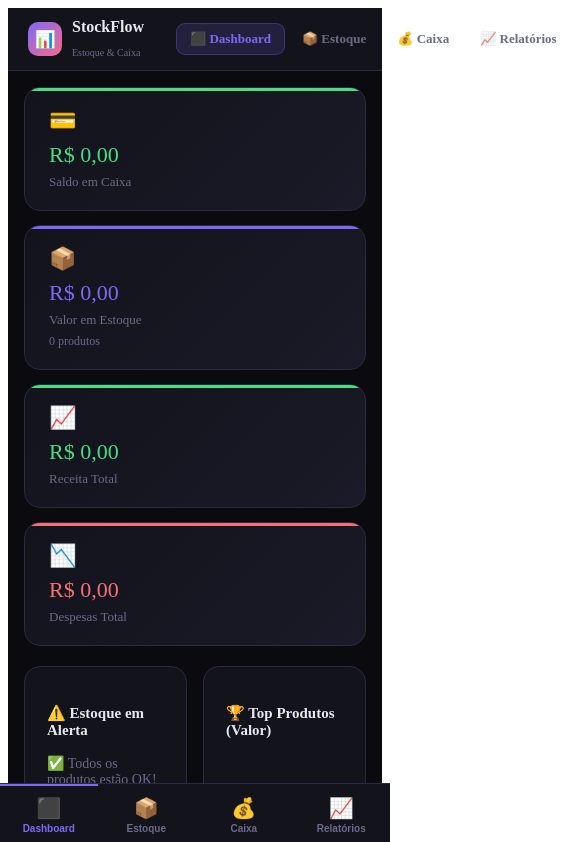
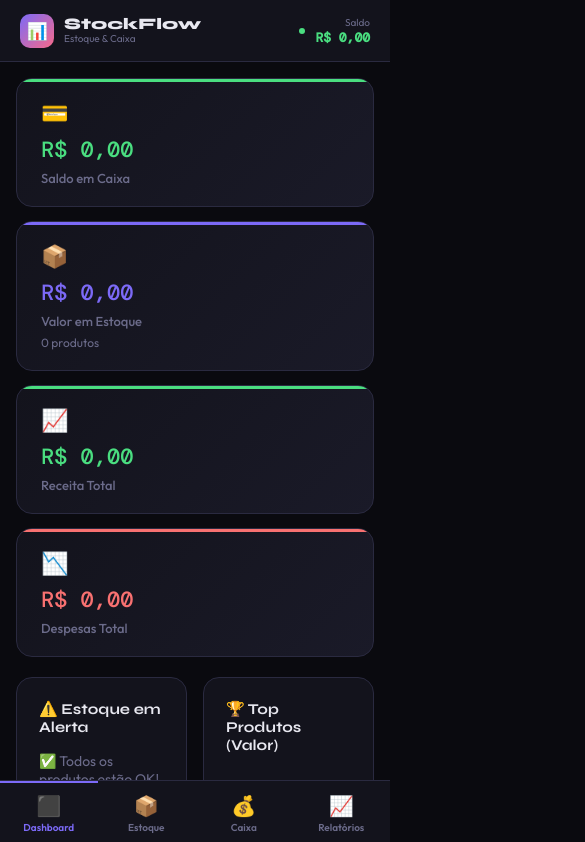
Before and after one commit to Fern1nd0/stockflow, a React (Vite) app: page / in a window 390 px wide. Shown: the top 842 px of the page, 585 px wide, since content can reach past the window. Built offline with nearby package versions, Linux system fonts and the light colour scheme; data requests are answered from the project's data file.

Commit message:
fix: nav responsivo mobile/desktop

```diff
--- a/index.html
+++ b/index.html
@@ -4,7 +4,88 @@
     <meta charset="UTF-8" />
     <meta name="viewport" content="width=device-width, initial-scale=1.0, viewport-fit=cover" />
     <title>StockFlow</title>
+    <link rel="preconnect" href="https://fonts.googleapis.com" />
+    <link rel="preconnect" href="https://fonts.gstatic.com" crossorigin />
     <link href="https://fonts.googleapis.com/css2?family=Syne:wght@400;600;700;800&family=DM+Mono:wght@400;500&family=Outfit:wght@300;400;500;600&display=swap" rel="stylesheet" />
+    <style>
+      *, *::before, *::after { box-sizing: border-box; margin: 0; padding: 0; }
+
+      :root {
+        --bg: #0a0a0f; --panel: #13131c; --panel2: #1a1a28; --border: #2a2a40;
+        --accent: #7c6af7; --accent2: #f76a8a; --green: #4ade80; --red: #f87171;
+        --yellow: #fbbf24; --text: #e8e8f0; --muted: #6b6b8a;
+        --font-head: 'Syne', sans-serif;
+        --font-mono: 'DM Mono', monospace;
+        --font-body: 'Outfit', sans-serif;
+      }
+
+      html, body {
+        background: var(--bg);
+        color: var(--text);
+        font-family: var(--font-body);
+        /* Impede scroll horizontal no mobile */
+        overflow-x: hidden;
+        width: 100%;
+      }
+
+      input, select, textarea {
+        background: var(--panel2);
+        border: 1px solid var(--border);
+        color: var(--text);
+        font-family: var(--font-body);
+        border-radius: 8px;
+        padding: 9px 13px;
+        font-size: 14px;
+        outline: none;
+        width: 100%;
+        transition: border-color .2s;
+      }
+      input:focus, select:focus { border-color: var(--accent); }
+      button { cursor: pointer; font-family: var(--font-body); border: none; outline: none; }
+
+      ::-webkit-scrollbar { width: 5px; height: 5px; }
+      ::-webkit-scrollbar-track { background: var(--panel); }
+      ::-webkit-scrollbar-thumb { background: var(--border); border-radius: 10px; }
+
+      .badge-low  { background: rgba(248,113,113,.15); color: var(--red);    border: 1px solid rgba(248,113,113,.3); }
+      .badge-ok   { background: rgba(74,222,128,.15);  color: var(--green);  border: 1px solid rgba(74,222,128,.3); }
+      .badge-warn { background: rgba(251,191,36,.15);  color: var(--yellow); border: 1px solid rgba(251,191,36,.3); }
+
+      @keyframes fadeIn { from { opacity:0; transform:translateY(8px); } to { opacity:1; transform:translateY(0); } }
+      .fade-in { animation: fadeIn .25s ease forwards; }
+      @keyframes pulse { 0%,100% { opacity:1 } 50% { opacity:.5 } }
+      .pulse { animation: pulse 2s infinite; }
+      @keyframes spin { to { transform: rotate(360deg); } }
+      .spin { animation: spin 1s linear infinite; display: inline-block; }
+
+      /* ── RESPONSIVIDADE ─────────────────────────────────── */
+
+      /* Mobile: esconde nav do header, mostra bottom nav */
+      @media (max-width: 768px) {
+        .desktop-nav {
+          display: none !important;
+        }
+        .mobile-bottom-nav {
+          display: flex !important;
+        }
+        .mobile-spacer {
+          display: block !important;
+        }
+      }
+
+      /* Desktop: esconde bottom nav e spacer */
+      @media (min-width: 769px) {
+        .mobile-bottom-nav {
+          display: none !important;
+        }
+        .mobile-spacer {
+          display: none !important;
+        }
+        .desktop-nav {
+          display: flex !important;
+        }
+      }
+    </style>
   </head>
   <body>
     <div id="root"></div>
--- a/src/App.jsx
+++ b/src/App.jsx
@@ -862,9 +862,8 @@ export default function App() {
   return (
     <div style={{ minHeight: "100vh", background: "#0a0a0f", display: "flex", flexDirection: "column" }}>
 
-      {/* ── HEADER DESKTOP ── */}
+      {/* HEADER — logo + nav desktop + saldo */}
       <header style={{ background: "#13131c", borderBottom: "1px solid #2a2a40", padding: "0 20px", display: "flex", alignItems: "center", gap: 16, position: "sticky", top: 0, zIndex: 100, height: 62 }}>
-        {/* Logo */}
         <div style={{ display: "flex", alignItems: "center", gap: 10, flexShrink: 0 }}>
           <div style={{ width: 34, height: 34, background: "linear-gradient(135deg,#7c6af7,#f76a8a)", borderRadius: 10, display: "flex", alignItems: "center", justifyContent: "center", fontSize: 17 }}>📊</div>
           <div>
@@ -873,8 +872,8 @@ export default function App() {
           </div>
         </div>
 
-        {/* Nav — escondida no mobile, aparece como bottom bar */}
-        <nav style={{ display: "flex", gap: 3, marginLeft: 16, flex: 1 }}>
+        {/* Nav — só desktop */}
+        <nav className="desktop-nav" style={{ display: "flex", gap: 3, marginLeft: 16, flex: 1 }}>
           {TABS.map(t => (
             <button key={t.id} onClick={() => setTab(t.id)} style={{ background: tab === t.id ? "rgba(124,106,247,.15)" : "transparent", color: tab === t.id ? "#7c6af7" : "#6b6b8a", border: tab === t.id ? "1px solid rgba(124,106,247,.3)" : "1px solid transparent", borderRadius: 9, padding: "7px 13px", fontWeight: 600, fontSize: 13, display: "flex", alignItems: "center", gap: 5, cursor: "pointer", position: "relative", fontFamily: "var(--font-body)", whiteSpace: "nowrap" }}>
               {t.icon} {t.label}
@@ -886,10 +885,9 @@ export default function App() {
         </nav>
 
         {/* Saldo + status */}
-        <div style={{ display: "flex", alignItems: "center", gap: 10, flexShrink: 0 }}>
+        <div style={{ marginLeft: "auto", display: "flex", alignItems: "center", gap: 10, flexShrink: 0 }}>
           <div style={{ display: "flex", alignItems: "center", gap: 5, fontSize: 11, color: error ? "#f87171" : "#4ade80" }}>
             <span style={{ width: 6, height: 6, borderRadius: "50%", background: error ? "#f87171" : "#4ade80", display: "inline-block" }} />
-            <span style={{ display: "none" }}>{error ? "Erro" : "OK"}</span>
           </div>
           <div style={{ textAlign: "right" }}>
             <p style={{ fontSize: 10, color: "#6b6b8a" }}>Saldo</p>
@@ -905,7 +903,6 @@ export default function App() {
         </div>
       )}
 
-      {/* Conteúdo principal — padding menor no mobile */}
       <main style={{ flex: 1, padding: "16px", maxWidth: 1200, width: "100%", margin: "0 auto", alignSelf: "stretch", boxSizing: "border-box" }}>
         {tab === "dashboard" && <Dashboard products={products} cash={cash} loading={loading} />}
         {tab === "estoque" && <Estoque products={products} setProducts={setProducts} setCash={setCash} loading={loading} />}
@@ -913,8 +910,11 @@ export default function App() {
         {tab === "relatorios" && <Relatorios cash={cash} loading={loading} />}
       </main>
 
-      {/* ── BOTTOM NAV MOBILE ── visível apenas em telas pequenas via meta viewport */}
-      <nav style={{ position: "fixed", bottom: 0, left: 0, right: 0, background: "#13131c", borderTop: "1px solid #2a2a40", display: "flex", zIndex: 200, paddingBottom: "env(safe-area-inset-bottom)" }}>
+      {/* Espaço para o bottom nav não cobrir conteúdo no mobile */}
+      <div className="mobile-spacer" style={{ height: 70 }} />
+
+      {/* BOTTOM NAV — só mobile */}
+      <nav className="mobile-bottom-nav" style={{ position: "fixed", bottom: 0, left: 0, right: 0, background: "#13131c", borderTop: "1px solid #2a2a40", display: "flex", zIndex: 200, paddingBottom: "env(safe-area-inset-bottom)" }}>
         {TABS.map(t => (
           <button key={t.id} onClick={() => setTab(t.id)} style={{ flex: 1, display: "flex", flexDirection: "column", alignItems: "center", justifyContent: "center", gap: 3, padding: "10px 4px", background: "transparent", border: "none", cursor: "pointer", position: "relative", borderTop: tab === t.id ? "2px solid #7c6af7" : "2px solid transparent" }}>
             <span style={{ fontSize: 20 }}>{t.icon}</span>
@@ -926,9 +926,6 @@ export default function App() {
         ))}
       </nav>
 
-      {/* Espaço para o bottom nav não cobrir o conteúdo */}
-      <div style={{ height: 70 }} />
-
       <footer style={{ borderTop: "1px solid #2a2a40", padding: "12px 16px", display: "flex", justifyContent: "space-between", alignItems: "center" }}>
         <span style={{ fontSize: 11, color: "#6b6b8a" }}>StockFlow © 2025</span>
         <span style={{ fontSize: 11, color: "#6b6b8a", fontFamily: "var(--font-mono)" }}>{products.length} produtos · {cash.length} lançamentos</span>
```
